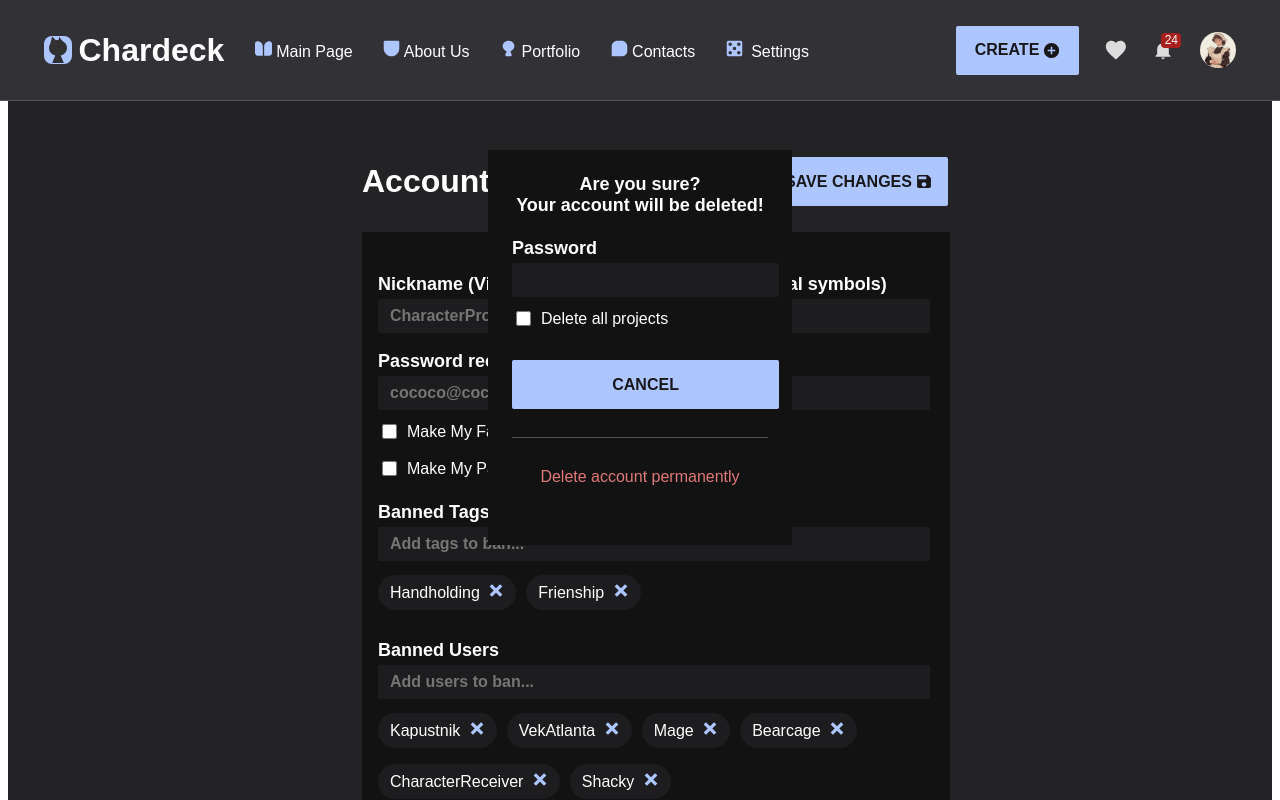
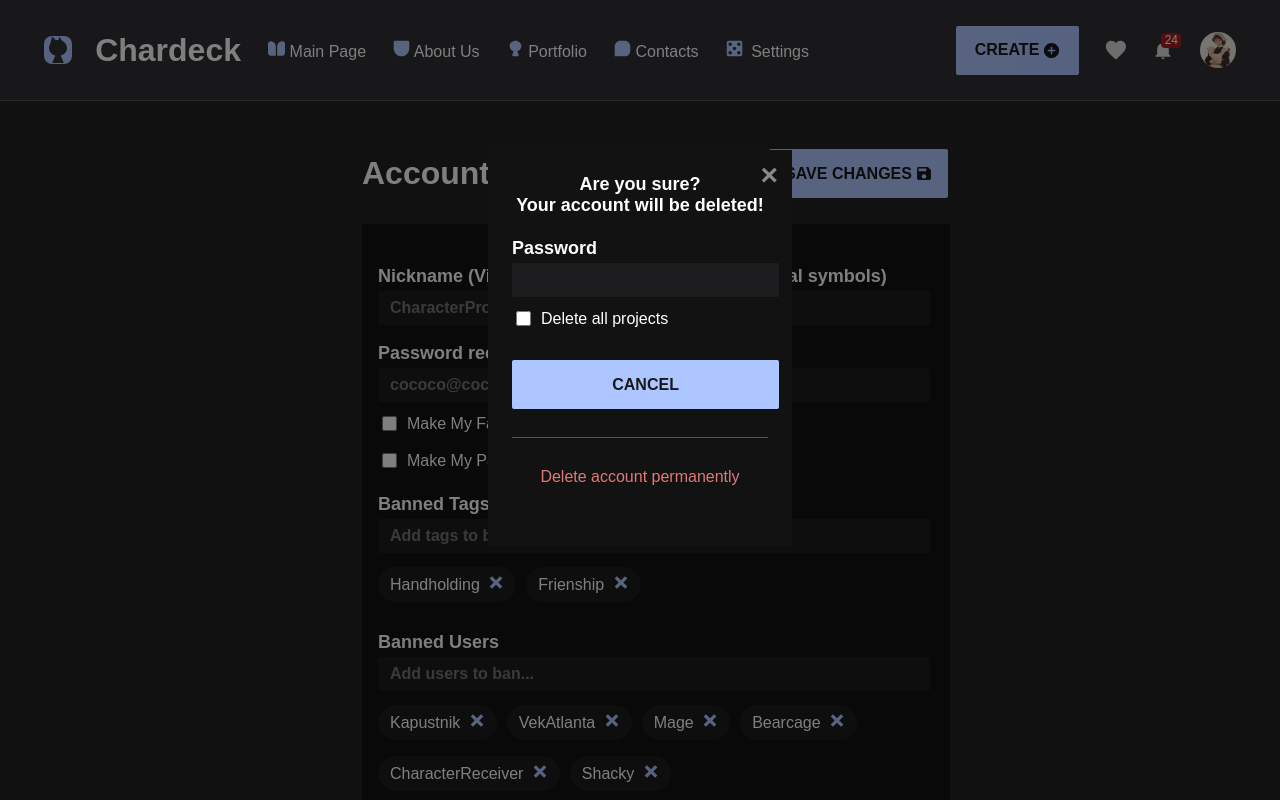
Before and after one commit to SemenovaC/VueJS-project, a Vue app: page /services in a window 1280 px wide. Shown: the top 800 px of the page. Built offline with nearby package versions, Linux system fonts and the light colour scheme.

Commit message:
apdated CSS

```diff
--- a/src/App.vue
+++ b/src/App.vue
@@ -94,15 +94,12 @@ export default {
 
 header {
   background: rgba(49, 49, 54, 1);
-  z-index: 1;
   border-bottom: 1px solid rgba(83, 83, 92, 1);
   color: white;
+  height: 60px;
+  position: fixed;
+  width: 100%;
   padding: 20px;
-  position: fixed;
-  height: 60px;
-  top: 0;
-  right: 0;
-  left: 0;
   display: flex;
   justify-content: space-between;
   align-items: center;
@@ -110,14 +107,9 @@ header {
 
 .header-container {
   width: 789px;
-  margin-right: 24px;
   display: flex;
   align-items: center;
   justify-content: space-between;
-}
-
-h1 {
-  margin-left: -20px;
 }
 
 .logo {
@@ -163,8 +155,8 @@ h1 {
     display: flex;
     align-items:center;
     justify-content: space-between;
-    margin-right: 24px;
     width: 280px;
+    padding-right: 64px;
 }
 
 .notification-block {
--- a/src/assets/main.css
+++ b/src/assets/main.css
@@ -1,3 +1,8 @@
+
+body {
+  margin: 0;
+  padding: 0;
+}
 
 #app {
   position: relative;
@@ -5,7 +10,6 @@
   text-align: center;
   background: rgba(35, 35, 37, 1);
   color: white;
-  width: 100%;
 }
 
 a {
--- a/src/components/Services.vue
+++ b/src/components/Services.vue
@@ -88,8 +88,9 @@
     </div>
   </div>
 
-  <div class="modal">
+  <div v-if="show" class="modal">
     <div class="modal-container">
+      <div data-close class="modal-close" @click="closeModal()">&times;</div>
       <div class="input-name">
         Are you sure? <br>
         Your account will be deleted!
@@ -112,7 +113,19 @@
 
 
 
-<script setup>
+<script>
+  export default {
+    data() {
+      return {
+        show: true,
+      }
+    },
+    methods: {
+      closeModal: function() {
+        this.show = false;
+      }
+    }
+  }
 
 </script>
 
@@ -281,7 +294,7 @@ input {
 /* background: rgba(166, 243, 153, 1); */
 
 
- .modal{
+ .modal {
   display: block;
   position: fixed;
   z-index: 2;
@@ -290,9 +303,11 @@ input {
   width: 100%;
   height: 100%;
   overflow: hidden;
+  background-color: rgba(0, 0, 0, .5)
 }
 
 .modal-container {
+  position: relative;
   width: 296px;
   background: rgba(18, 18, 18, 1);
   width: 20%;
@@ -314,4 +329,17 @@ input {
   border-top: 1px solid rgba(83, 83, 92, 1);
   margin-bottom: 5px;
 }
+
+.modal-close {
+  position: absolute;
+  top: 8px;
+  right: 14px;
+  font-size: 30px;
+  color: white;
+  opacity: .5;
+  font-weight: 700;
+  border: none;
+  background-color: transparent;
+  cursor: pointer
+}
 </style>
```
